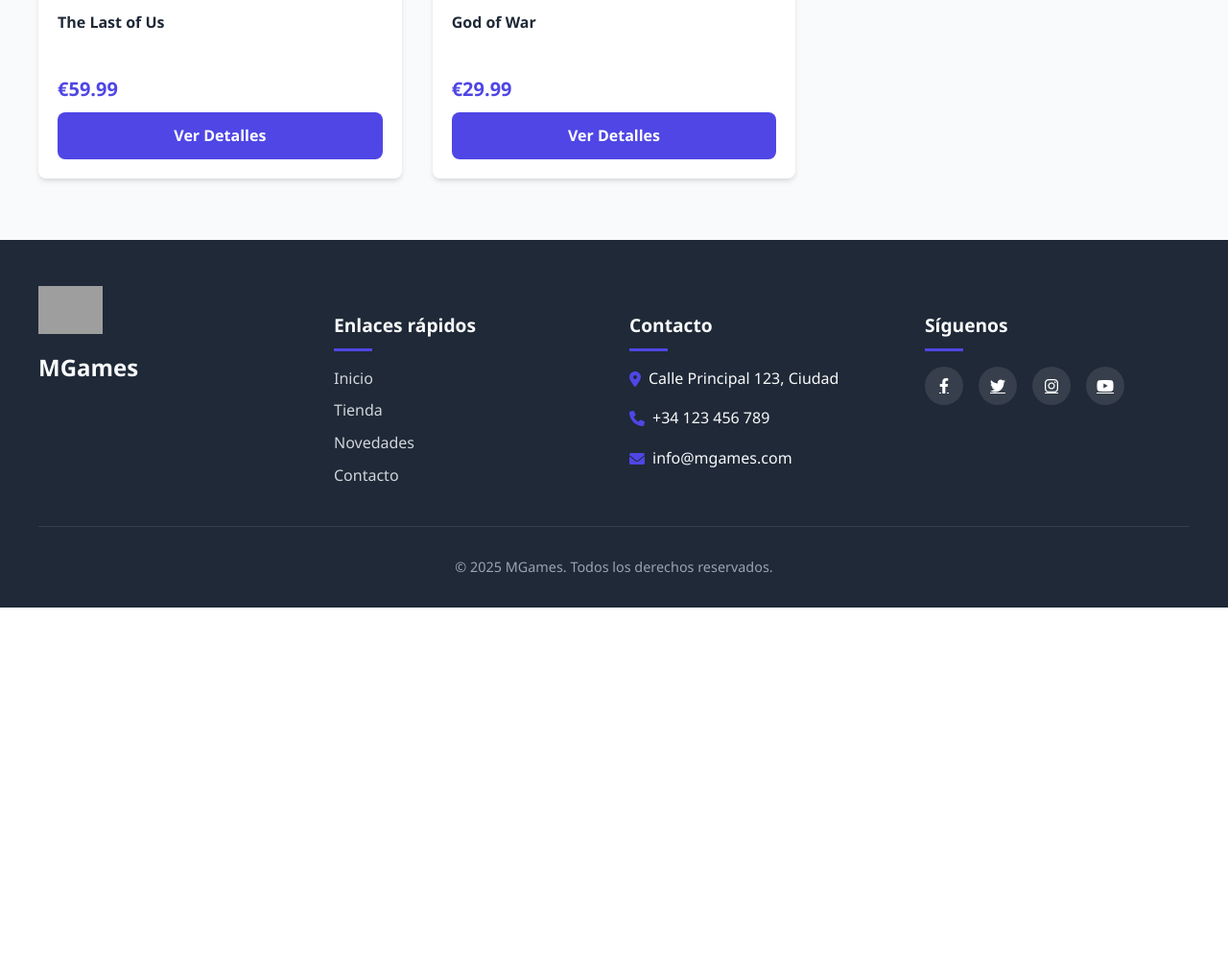
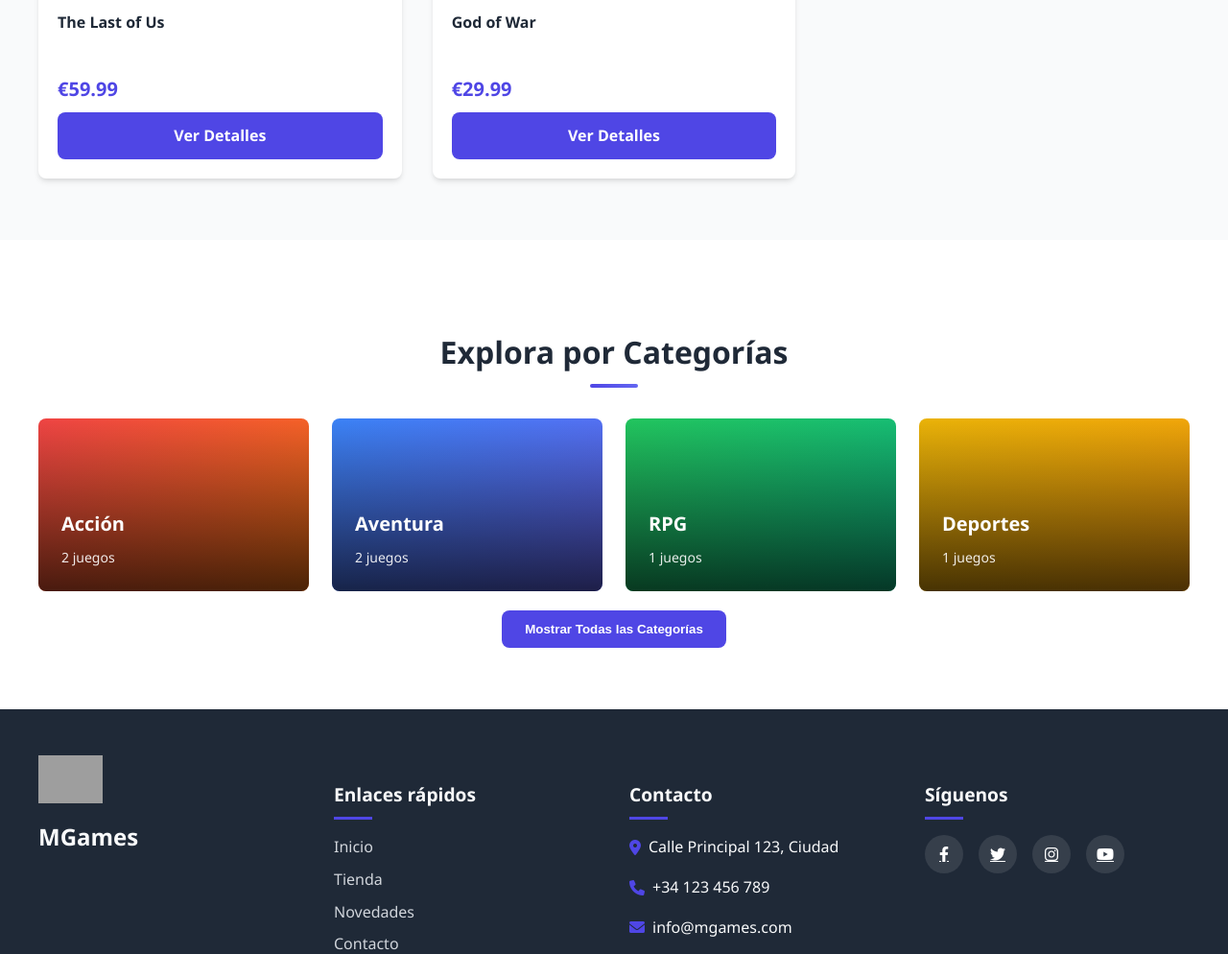
Before and after one commit to gery24/MGames, a PHP site: page /todos_productos.php?categoria=1 in a window 1280 px wide. Shown: the part 1267-2261 px from the top of the page at 96% size. Before the commit the page ends 1900 px from the top, so only its background shows below. Run offline with PHP 8.4, Linux system fonts and the light colour scheme; data comes from the database, SQL or seed files in the repository; grey boxes are pictures that could not be loaded.

Commit message:
Ocultar Categorias y Mostrarlas

```diff
--- a/todos_productos.php
+++ b/todos_productos.php
@@ -297,6 +297,44 @@ $titulo = "MGames - Tu tienda de videojuegos";
                 <?php endforeach; ?>
             </div>
         </section>
+
+    <!-- Explora por Categorías -->
+    <section class="categories-section">
+        <div class="container">
+            <h2>Explora por Categorías</h2>
+            <div class="categories-grid" id="categories-grid">
+                <?php
+                // Colores para las categorías
+                $colors = [
+                    'from-red-500 to-orange-500',
+                    'from-blue-500 to-indigo-500',
+                    'from-green-500 to-emerald-500',
+                    'from-yellow-500 to-amber-500',
+                    'from-purple-500 to-pink-500',
+                    'from-indigo-500 to-purple-500'
+                ];
+                $i = 0;
+
+                // Mostrar solo las primeras 4 categorías inicialmente
+                foreach(array_slice($categorias_count, 0, 4) as $cat):
+                    $color = $colors[$i % count($colors)];
+                    $i++;
+                ?>
+                    <a href="todos_productos.php?categoria=<?php echo $cat['id']; ?>" class="category-card <?php echo $color; ?>">
+                        <div class="category-content">
+                            <h3><?php echo htmlspecialchars($cat['nombre']); ?></h3>
+                            <p><?php echo $cat['count']; ?> juegos</p>
+                        </div>
+                    </a>
+                <?php endforeach; ?>
+            </div>
+
+            <!-- Botón para mostrar todas las categorías -->
+            <div class="button-group" style="margin-top: 20px; text-align: center;">
+                <button id="toggle-categories" class="btn btn-primary" onclick="toggleCategories()">Mostrar Todas las Categorías</button>
+            </div>
+        </div>
+    </section>
     </div>
 
 <style>
@@ -1457,6 +1495,61 @@ body {
             }
         });
     });
+
+    // Guardar todas las categorías en variables JavaScript
+    var todasLasCategorias = [
+        <?php
+        $i = 0;
+        foreach($categorias_count as $cat):
+        ?>
+        {
+            id: <?php echo $cat['id']; ?>,
+            nombre: "<?php echo addslashes(htmlspecialchars($cat['nombre'])); ?>",
+            count: <?php echo $cat['count']; ?>,
+            color: "<?php echo $colors[$i % count($colors)]; ?>"
+        },
+        <?php $i++; endforeach; ?>
+    ];
+
+    // Guardar las 4 primeras categorías
+    var primerasCategorias = todasLasCategorias.slice(0, 4);
+
+    // Variable para controlar el estado
+    var mostrandoTodas = false;
+
+    function toggleCategories() {
+        const categoriesGrid = document.getElementById('categories-grid');
+        const button = document.getElementById('toggle-categories');
+
+        // Cambiar el estado
+        mostrandoTodas = !mostrandoTodas;
+
+        // Limpiar el grid actual
+        categoriesGrid.innerHTML = '';
+
+        // Determinar qué categorías mostrar
+        var categoriasAMostrar = mostrandoTodas ? todasLasCategorias : primerasCategorias;
+
+        // Actualizar el texto del botón
+        button.innerText = mostrandoTodas ? "Ocultar Categorías" : "Mostrar Todas las Categorías";
+
+        // Crear y añadir las tarjetas de categoría
+        categoriasAMostrar.forEach(function(cat) {
+            const categoryCard = document.createElement('a');
+            categoryCard.href = "todos_productos.php?categoria=" + cat.id;
+            categoryCard.className = "category-card " + cat.color;
+            categoryCard.innerHTML = `
+                <div class="category-content">
+                    <h3>${cat.nombre}</h3>
+                    <p>${cat.count} juegos</p>
+                </div>
+            `;
+            categoriesGrid.appendChild(categoryCard);
+        });
+
+        // Prevenir que la página se desplace
+        return false;
+    }
 </script>
 
 <footer class="site-footer">
```
